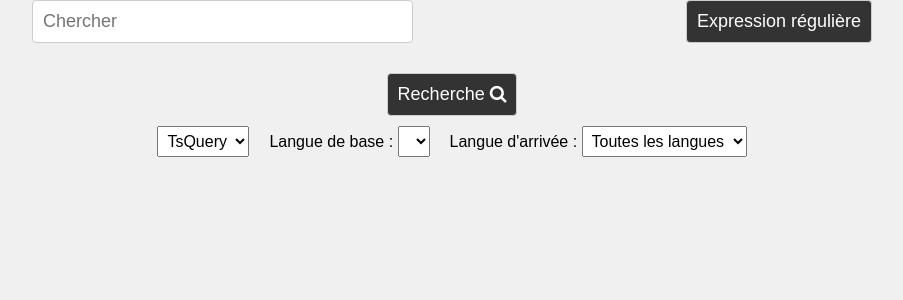
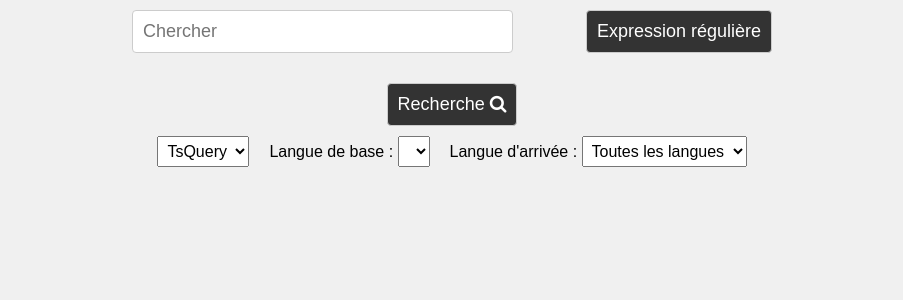
Before and after one commit to Lexika-Project/lexika, a Flask app: page /home in a window 1280 px wide. Shown: the part 60-360 px from the top of the page, without its empty margins (188-1091 px from the left). Run offline with Flask 3, Linux system fonts and the light colour scheme; data that the repository does not hold is empty; some libraries are stand-ins or nearby versions.

Commit message:
Update style.css

```diff
--- a/site/static/css/style.css
+++ b/site/static/css/style.css
@@ -122,10 +122,11 @@ table th {
 #topdiv {
     display: flex;
     justify-content: center;
+    margin-top: 10px;
 }
 
 #regex-btn {
-    margin-left: 400px;
+    margin-left: 200px;
 }
 
 #search {
```
